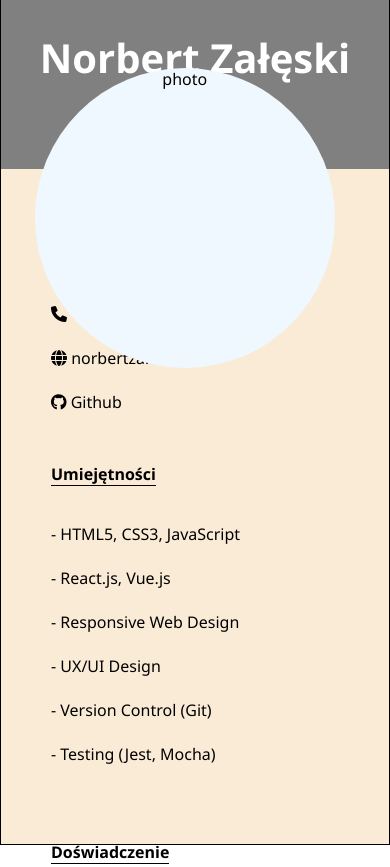
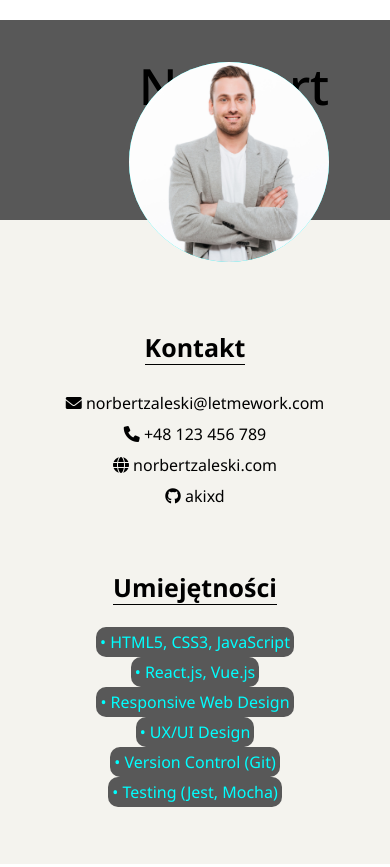
Before and after one commit to akixd/cvv, a plain HTML site: page index.html in a window 390 px wide. Shown: the top 867 px of the page. Drawn offline with Linux system fonts and the light colour scheme; a web font is replaced by a local one.

Commit message:
sum changes and started responsive

```diff
--- a/index.html
+++ b/index.html
@@ -11,10 +11,10 @@
     <div id="main">
         <div id="top">
             <div id="name">
-                Norbert Załęski
+                <a>Norbert Załęski</a>
             </div>
             <div id="photo">
-                photo
+                <img src="ph.jpeg">
             </div>
         </div>
         <div id="left">
@@ -24,19 +24,19 @@
                     <i class="fas fa-envelope"></i> norbertzaleski@letmework.com<br>
                     <i class="fas fa-phone"></i> +48 123 456 789<br>
                     <a href="https://norbertzaleski.com"><i class="fas fa-globe"></i> norbertzaleski.com</a><br>
-                    <a href="https://github.com/akixd"><i class="fab fa-github"></i> Github</a>
+                    <a href="https://github.com/akixd"><i class="fab fa-github"></i> akixd</a>
                 </p>
             </div>
 
             <div id="l-skills">
                 <a class="underline">Umiejętności</a>
                 <p>
-                    - HTML5, CSS3, JavaScript<br>
-                    - React.js, Vue.js<br>
-                    - Responsive Web Design<br>
-                    - UX/UI Design<br>
-                    - Version Control (Git)<br>
-                    - Testing (Jest, Mocha)
+                    <a>• HTML5, CSS3, JavaScript<br></a>
+                    <a>• React.js, Vue.js<br></a>
+                    <a>• Responsive Web Design<br></a>
+                    <a>• UX/UI Design<br></a>
+                    <a>• Version Control (Git)<br></a>
+                    <a>• Testing (Jest, Mocha)</a>
                 </p>
             </div>
         </div>
@@ -46,24 +46,24 @@
                 <p>
                     <a class="title">Front-end Developer</a><br>
                     XYZ Company | 2021 - obecnie<br>
-                    - Tworzenie responsywnych aplikacji internetowych przy użyciu React.js.<br>
-                    - Współpraca z zespołem UX/UI w celu optymalizacji doświadczenia użytkownika.<br>
-                    - Udział w codziennych stand-upach i retrospektywach zespołowych.
+                    • Tworzenie responsywnych aplikacji internetowych przy użyciu React.js.<br>
+                    • Współpraca z zespołem UX/UI w celu optymalizacji doświadczenia użytkownika.<br>
+                    • Udział w codziennych stand-upach i retrospektywach zespołowych.
                 </p>
                 <p>
                     <a class="title">Junior Front-end Developer</a><br>
                     ABC Studio | 2019 - 2021<br>
-                    - Pomoc w tworzeniu stron internetowych przy użyciu HTML, CSS i JavaScript.<br>
-                    - Implementacja poprawek i optymalizacji dla istniejących projektów.
+                    • Pomoc w tworzeniu stron internetowych przy użyciu HTML, CSS i JavaScript.<br>
+                    • Implementacja poprawek i optymalizacji dla istniejących projektów.
                 </p>
             </div>
             <div id="r-education">
-                <a>Edukacja</a>
+                <a class="underline">Edukacja</a>
                 <p>
                     <a class="title">Wyższa Szkoła Bankowa MERITO</a><br>
                     Informatyka | 2015 - 2019<br>
-                    - Specjalizacja: Front-end Developer<br>
-                    - Udział w projektach grupowych dotyczących tworzenia aplikacji webowych.
+                    • Specjalizacja: Front-end Developer<br>
+                    • Udział w projektach grupowych dotyczących tworzenia aplikacji webowych.
                 </p>
             </div>
         </div>
--- a/styles.css
+++ b/styles.css
@@ -1,3 +1,5 @@
+@import url('https://fonts.googleapis.com/css2?family=Noto+Sans:ital,wght@0,100..900;1,100..900&family=Rethink+Sans:ital,wght@0,400..800;1,400..800&display=swap');
+
 html, body {
     height: 100%;
     width: 100%;
@@ -10,53 +12,65 @@ html, body {
 
 #main {
     position: relative;
-    border: solid 1px black;
     max-width: 1200px;
-    height: inherit;
-    background-color: antiquewhite;
+    height: 100%;
+    background-color: #f4f3ee;
+    margin-top: 10%;
 }
 
 #top {
     text-align: center;
-    background-color: gray;
+    background-color: rgb(88, 88, 88);
     height: 20%;
     width: auto;
+    position: relative;
 }
 
 #name {
-    position: relative;
-    padding: 30px;
-    font-size: 40px;
-    font-weight: 700;
-    color: white;
+    padding: 10px;
+    font-size: 50px;
+    font-weight: 500;
+    font-family: 'Noto Sans', Segoe UI, Tahoma, Geneva, Verdana;
+    color: aqua;
+    position: absolute;
+    top: 50%;
+    left: 60%;
+    transform: translate(-50%, -50%);
 }
+
 
 #photo {
     position: absolute;
-    top: 8vh;
+    top: 5vh;
     left: 4vh;
     height: 300px;
     width: 300px;
-    background-color: aliceblue;
+    background-color: aqua;
+    border-radius: 60%;
+}
+
+#photo img {
+    width: 300px;
+    height: 300px;
     border-radius: 60%;
 }
 
 #left, #right {
     display: inline-block;
-    width: auto;
-    height: auto;
     text-align: left;
-    margin: 30px 50px;
+    margin: 60px 50px;
 }
+
 
 p {
     white-space: pre-line;
+    line-height: 15px
 }
 
 .underline {
     border-bottom: 1px solid #000000;
     font-weight: 700;
-
+    font-size: 25px;
 }
 
 .title {
@@ -70,9 +84,60 @@ p {
 }
 
 #r-education {
-    margin-top: 20px;
+    padding-top: 50px;
 }
 
-#l-skills {
+#l-skills, #l-contact {
     margin-top: 50px;
 }
+
+#l-skills p a{
+    background-color: rgb(88, 88, 88);
+    color: aqua;
+    padding: 4px;
+    border-radius: 10px;
+}
+
+@media (max-width: 768px) {
+
+    #top {
+        position: relative;
+        display: flex;
+        flex-direction: column;
+        align-items: center;
+        width: auto;
+        height: auto;
+    }
+
+    #name {
+        text-align: center;
+        color: black;
+        margin-bottom: 10px;
+    }
+
+    #photo {
+        position: relative;
+        width: 200px;
+        height: 200px;
+
+
+    }
+
+    #photo img {
+        width: 100%;
+        height: 100%;
+        border-radius: 50%;
+
+    }
+
+    #left, #right {
+        display: flex;
+        flex-direction: column;
+        text-align: center;
+        justify-content: center;
+
+    }
+
+
+
+}
```
Also changed, not shown: ph.jpeg (added).
